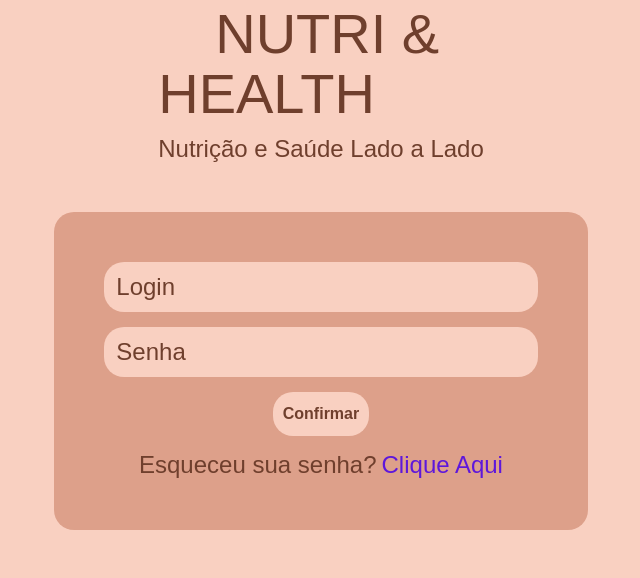
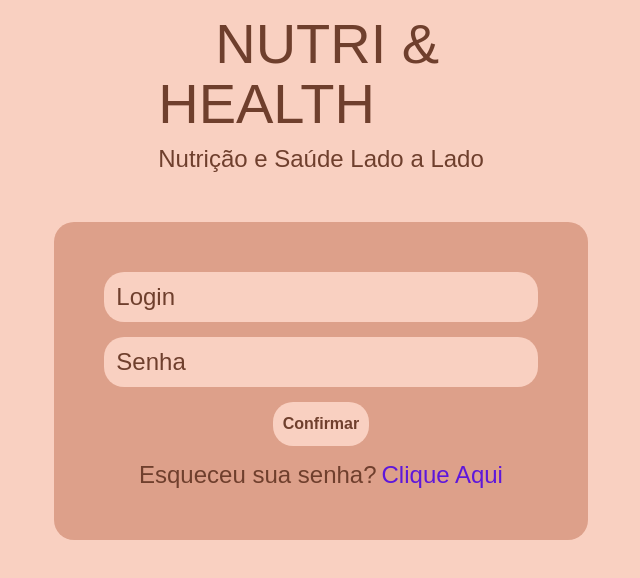
Before and after one commit to JonathasNJohnny/NutriHealthFront, a React (Create React App) app: page / in a window 1280 px wide. Shown: the top 578 px of the page, without its empty margins (319-959 px from the left). Built offline with nearby package versions, Linux system fonts and the light colour scheme; a web font is replaced by a local one.

Commit message:
Ajuste posicionamento do titulo pag inicial

```diff
--- a/src/Pages/Login.jsx
+++ b/src/Pages/Login.jsx
@@ -15,7 +15,7 @@ const Login = () => {
   return (
     <>
       <Row className="justify-content-center">
-        <Col className="col-auto">
+        <Col className="col-auto" style={{ marginTop: "10px" }}>
           <TituloNutri>Nutri &</TituloNutri>
           <TituloHealth>Health</TituloHealth>
           <Subtitulo>Nutrição e Saúde Lado a Lado</Subtitulo>
```
